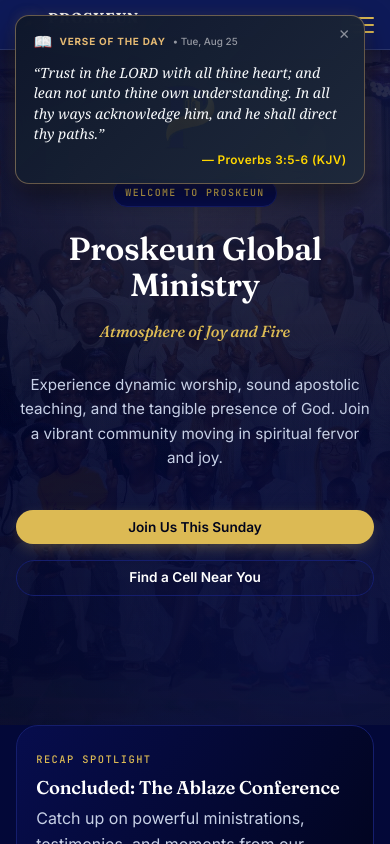
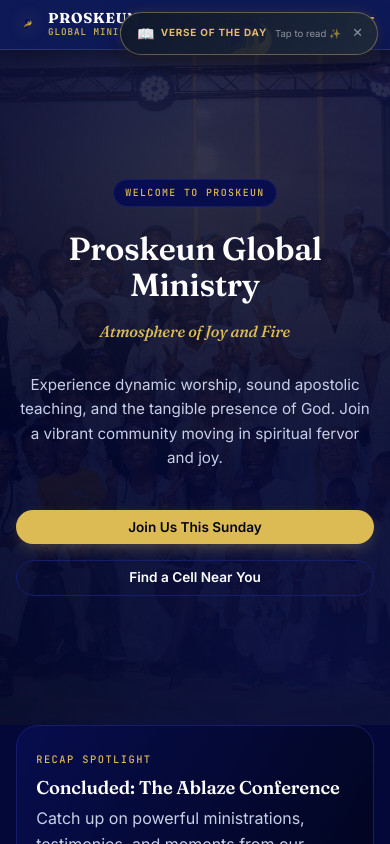
Before and after one commit to splendydteddy/proskeunglobalministries, a React (Vite) app: page / in a window 390 px wide. Shown: the top 844 px of the page. Built offline with nearby package versions, Linux system fonts and the light colour scheme; no server answers; the database is empty.

Commit message:
Update VerseOfTheDay to compact expandable pill with KJV text and Proskeun watermark

```diff
--- a/src/VerseOfTheDay.css
+++ b/src/VerseOfTheDay.css
@@ -1,65 +1,76 @@
-/* Compact Floating Drop-Down Container */
-.votd-dropdown-container {
+/* Floating Wrapper */
+.votd-floating-wrapper {
   position: fixed;
   top: 20px;
   right: 20px;
   z-index: 9999;
-  max-width: 330px;
-  width: calc(100% - 40px);
-  opacity: 0;
   touch-action: none;
-  transition: opacity 0.4s ease;
+  transition: width 0.3s cubic-bezier(0.16, 1, 0.3, 1),
+              opacity 0.4s ease;
 }
 
-.votd-dropdown-container.show {
-  opacity: 1;
+/* Collapsed Pill State */
+.votd-floating-wrapper.collapsed {
+  width: auto;
+  max-width: 260px;
 }
 
-/* Compact Glassmorphism Card */
-.votd-dropdown-card {
+/* Expanded Card State */
+.votd-floating-wrapper.expanded {
+  width: calc(100% - 40px);
+  max-width: 330px;
+}
+
+/* Base Card Styling */
+.votd-card {
   position: relative;
-  overflow: hidden; /* Clips the background watermark within rounded corners */
+  overflow: hidden;
   background: linear-gradient(135deg, rgba(15, 23, 42, 0.96), rgba(30, 41, 59, 0.98));
   border: 1px solid rgba(229, 186, 115, 0.4);
-  border-radius: 14px;
-  padding: 0.85rem 1.1rem;
-  box-shadow: 0 12px 28px rgba(0, 0, 0, 0.5),
-              0 0 15px rgba(229, 186, 115, 0.12);
+  border-radius: 50px; /* Pill shape when collapsed */
+  padding: 0.55rem 1rem;
+  box-shadow: 0 8px 24px rgba(0, 0, 0, 0.45),
+              0 0 12px rgba(229, 186, 115, 0.15);
   backdrop-filter: blur(10px);
   color: #ffffff;
   user-select: none;
+  transition: border-radius 0.3s ease, padding 0.3s ease;
 }
 
-/* Proskeun Logo Background Watermark */
+.votd-floating-wrapper.expanded .votd-card {
+  border-radius: 14px; /* Square card shape when expanded */
+  padding: 0.85rem 1.1rem;
+}
+
+/* Proskeun Watermark Background */
 .votd-bg-watermark {
   position: absolute;
   top: 50%;
   left: 50%;
-  width: 170px;
-  height: 170px;
+  width: 160px;
+  height: 160px;
   transform: translate(-50%, -40%);
   background-image: url('/logo.png');
   background-repeat: no-repeat;
   background-position: center;
   background-size: contain;
-  opacity: 0.08; /* Soft watermark opacity so text remains crystal clear */
+  opacity: 0.08;
   pointer-events: none;
   z-index: 0;
 }
 
-/* Header & Date Badge */
+/* Header & Badge Layout */
 .votd-header {
   position: relative;
   z-index: 1;
   display: flex;
   align-items: center;
-  gap: 7px;
-  margin-bottom: 0.55rem;
-  padding-right: 22px; /* Space for close button */
+  gap: 6px;
+  padding-right: 20px;
 }
 
 .votd-icon {
-  font-size: 0.95rem;
+  font-size: 0.9rem;
 }
 
 .votd-badge {
@@ -68,28 +79,43 @@
   letter-spacing: 0.08em;
   text-transform: uppercase;
   color: #e5ba73;
+  white-space: nowrap;
+}
+
+.votd-expand-hint {
+  font-size: 0.6rem;
+  color: rgba(255, 255, 255, 0.5);
+  margin-left: 2px;
+  white-space: nowrap;
 }
 
 .votd-date {
   font-size: 0.62rem;
   color: rgba(255, 255, 255, 0.55);
   font-weight: 500;
+  white-space: nowrap;
 }
 
 /* Close Button */
 .votd-close-btn {
   position: absolute;
-  top: 8px;
+  top: 50%;
   right: 10px;
+  transform: translateY(-50%);
   z-index: 2;
   background: transparent;
   border: none;
   color: rgba(255, 255, 255, 0.5);
-  font-size: 0.85rem;
+  font-size: 0.8rem;
   cursor: pointer;
   padding: 4px;
   line-height: 1;
   transition: color 0.2s ease, transform 0.2s ease;
+}
+
+.votd-floating-wrapper.expanded .votd-close-btn {
+  top: 10px;
+  transform: none;
 }
 
 .votd-close-btn:hover {
@@ -97,13 +123,21 @@
   transform: scale(1.15);
 }
 
-/* Content Container above watermark */
+/* Expanded Content */
 .votd-content {
   position: relative;
   z-index: 1;
+  margin-top: 0.55rem;
+  padding-top: 0.4rem;
+  border-top: 1px solid rgba(229, 186, 115, 0.15);
+  animation: fadeIn 0.3s ease;
 }
 
-/* Verse Text & Reference */
+@keyframes fadeIn {
+  from { opacity: 0; transform: translateY(-4px); }
+  to { opacity: 1; transform: translateY(0); }
+}
+
 .votd-text {
   font-family: Georgia, 'Times New Roman', serif;
   font-size: 0.88rem;
@@ -124,8 +158,6 @@
 }
 
 .votd-loading {
-  position: relative;
-  z-index: 1;
   font-size: 0.8rem;
   color: rgba(255, 255, 255, 0.65);
   font-style: italic;
@@ -134,10 +166,8 @@
 
 /* Mobile Adjustments */
 @media (max-width: 600px) {
-  .votd-dropdown-container {
-    top: 15px;
-    right: 15px;
-    left: 15px;
-    max-width: none;
+  .votd-floating-wrapper {
+    top: 12px;
+    right: 12px;
   }
 }
--- a/src/VerseOfTheDay.jsx
+++ b/src/VerseOfTheDay.jsx
@@ -5,12 +5,14 @@ export default function VerseOfTheDay() {
   const [verseData, setVerseData] = useState({ verse: '', reference: '' });
   const [loading, setLoading] = useState(true);
   const [isVisible, setIsVisible] = useState(false);
+  const [isExpanded, setIsExpanded] = useState(false);
 
   // Dragging state
   const [position, setPosition] = useState({ x: 0, y: 0 });
   const [isDragging, setIsDragging] = useState(false);
   const dragStartPos = useRef({ x: 0, y: 0 });
   const elementPosOnStart = useRef({ x: 0, y: 0 });
+  const hasDragged = useRef(false);
 
   // Format today's date (e.g. "Mon, Oct 12")
   const todayDate = new Date().toLocaleDateString('en-US', {
@@ -20,7 +22,6 @@ export default function VerseOfTheDay() {
   });
 
   useEffect(() => {
-    // Fetch daily verse explicitly specifying King James Version (&version=kjv)
     fetch('https://beta.ourmanna.com/api/v1/get?format=json&order=daily&version=kjv')
       .then((res) => res.json())
       .then((data) => {
@@ -35,10 +36,9 @@ export default function VerseOfTheDay() {
       })
       .catch((err) => {
         console.error('Failed to fetch verse of the day:', err);
-        // Reliable fallback in KJV
         setVerseData({
-          verse: 'Trust in the LORD with all thine heart; and lean not unto thine own understanding. In all thy ways acknowledge him, and he shall direct thy paths.',
-          reference: 'Proverbs 3:5-6 (KJV)',
+          verse: 'Trust in the LORD with all thine heart; and lean not unto thine own understanding.',
+          reference: 'Proverbs 3:5 (KJV)',
         });
         setLoading(false);
         setTimeout(() => setIsVisible(true), 300);
@@ -50,6 +50,7 @@ export default function VerseOfTheDay() {
     if (e.target.closest('.votd-close-btn')) return;
 
     setIsDragging(true);
+    hasDragged.current = false;
     dragStartPos.current = { x: e.clientX, y: e.clientY };
     elementPosOnStart.current = { ...position };
 
@@ -60,6 +61,10 @@ export default function VerseOfTheDay() {
     if (!isDragging) return;
     const deltaX = e.clientX - dragStartPos.current.x;
     const deltaY = e.clientY - dragStartPos.current.y;
+
+    if (Math.abs(deltaX) > 5 || Math.abs(deltaY) > 5) {
+      hasDragged.current = true;
+    }
 
     setPosition({
       x: elementPosOnStart.current.x + deltaX,
@@ -78,9 +83,18 @@ export default function VerseOfTheDay() {
     }
   };
 
+  const handleCardClick = () => {
+    // Only toggle expand if the user tapped/clicked without dragging
+    if (!hasDragged.current) {
+      setIsExpanded((prev) => !prev);
+    }
+  };
+
+  if (!isVisible) return null;
+
   return (
     <div
-      className={`votd-dropdown-container ${isVisible ? 'show' : ''}`}
+      className={`votd-floating-wrapper ${isExpanded ? 'expanded' : 'collapsed'}`}
       style={{
         transform: `translate(${position.x}px, ${position.y}px)`,
         cursor: isDragging ? 'grabbing' : 'grab',
@@ -88,15 +102,19 @@ export default function VerseOfTheDay() {
       onPointerDown={handlePointerDown}
       onPointerMove={handlePointerMove}
       onPointerUp={handlePointerUp}
+      onClick={handleCardClick}
     >
-      <div className="votd-dropdown-card">
-        {/* Watermark background overlay */}
+      <div className="votd-card">
+        {/* Proskeun Watermark Background */}
         <div className="votd-bg-watermark" />
 
         <button
           type="button"
           className="votd-close-btn"
-          onClick={() => setIsVisible(false)}
+          onClick={(e) => {
+            e.stopPropagation();
+            setIsVisible(false);
+          }}
           aria-label="Close Verse of the Day"
         >
           ✕
@@ -105,15 +123,20 @@ export default function VerseOfTheDay() {
         <div className="votd-header">
           <span className="votd-icon">📖</span>
           <span className="votd-badge">Verse of the Day</span>
-          <span className="votd-date">• {todayDate}</span>
+          {isExpanded && <span className="votd-date">• {todayDate}</span>}
+          {!isExpanded && <span className="votd-expand-hint">Tap to read ✨</span>}
         </div>
 
-        {loading ? (
-          <p className="votd-loading">Fetching today's scripture...</p>
-        ) : (
+        {isExpanded && (
           <div className="votd-content">
-            <blockquote className="votd-text">“{verseData.verse}”</blockquote>
-            <cite className="votd-ref">— {verseData.reference}</cite>
+            {loading ? (
+              <p className="votd-loading">Fetching today's scripture...</p>
+            ) : (
+              <>
+                <blockquote className="votd-text">“{verseData.verse}”</blockquote>
+                <cite className="votd-ref">— {verseData.reference}</cite>
+              </>
+            )}
           </div>
         )}
       </div>
```
